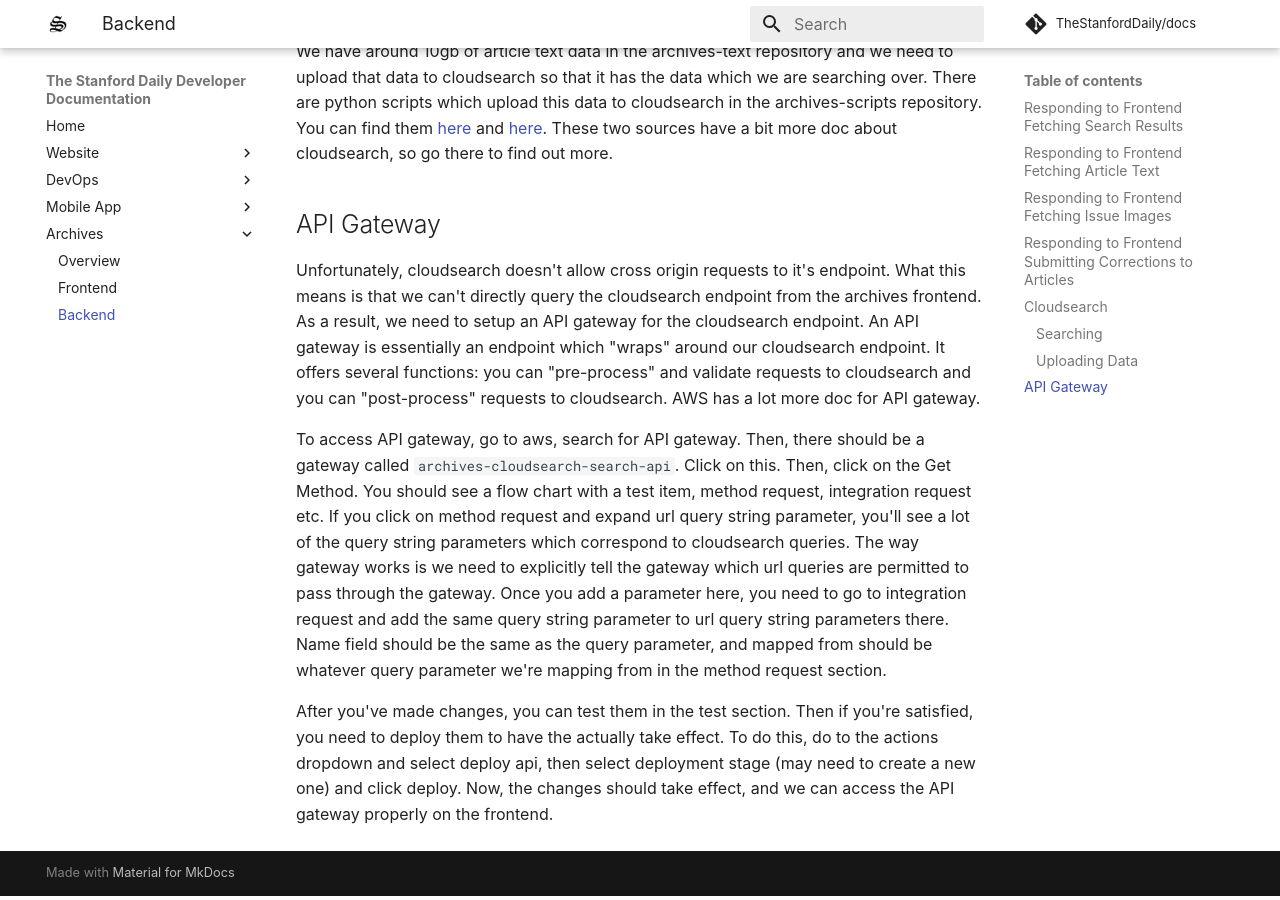
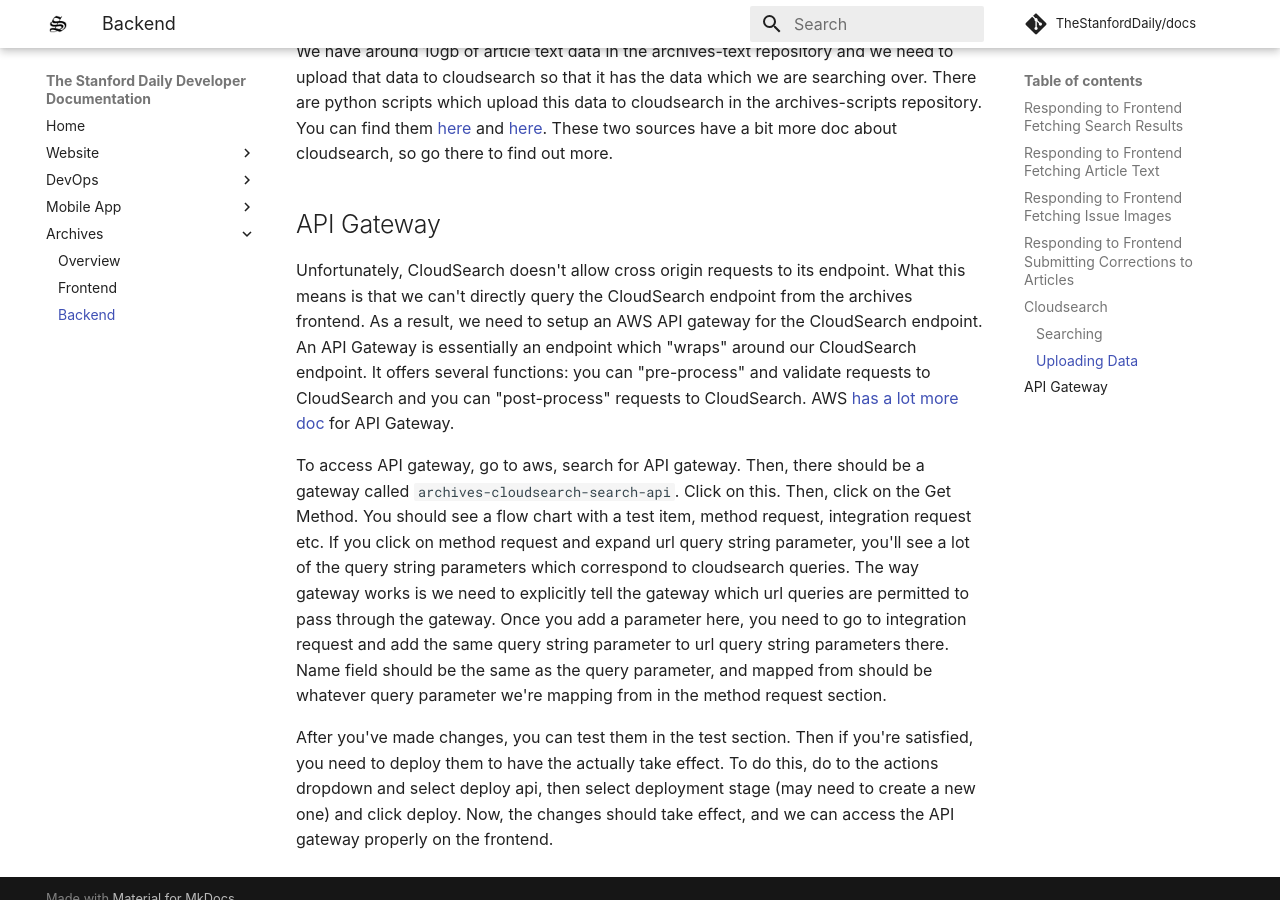
Before and after one commit to TheStanfordDaily/docs, an MkDocs documentation site: the page built from docs/archives/backend.md, in a window 1280 px wide and 900 px high, scrolled down 1889 px. Built offline with MkDocs 1.6.1 and Material for MkDocs 9.7.7, drawn with Linux system fonts in a browser that asks for light colours; some web fonts are replaced; comment, search, counter and statistics services are not loaded.

Commit message:
Update docs/archives/backend.md
Co-authored-by: Ashwin Ramaswami <aramaswamis@gmail.com>

```diff
--- a/docs/archives/backend.md
+++ b/docs/archives/backend.md
@@ -37,7 +37,7 @@
 We have around 10gb of article text data in the archives-text repository and we need to upload that data to cloudsearch so that it has the data which we are searching over. There are python scripts which upload this data to cloudsearch in the archives-scripts repository. You can find them [here](https://github.com/thestanforddaily/archives-scripts) and [here](https://github.com/TheStanfordDaily/archives-scripts/tree/master/cloudsearch). These two sources have a bit more doc about cloudsearch, so go there to find out more.
 
 ## API Gateway
-Unfortunately, cloudsearch doesn't allow cross origin requests to it's endpoint. What this means is that we can't directly query the cloudsearch endpoint from the archives frontend. As a result, we need to setup an API gateway for the cloudsearch endpoint. An API gateway is essentially an endpoint which "wraps" around our cloudsearch endpoint. It offers several functions: you can "pre-process" and validate requests to cloudsearch and you can "post-process" requests to cloudsearch. AWS has a lot more doc for API gateway.
+Unfortunately, CloudSearch doesn't allow cross origin requests to its endpoint. What this means is that we can't directly query the CloudSearch endpoint from the archives frontend. As a result, we need to setup an AWS API gateway for the CloudSearch endpoint. An API Gateway is essentially an endpoint which "wraps" around our CloudSearch endpoint. It offers several functions: you can "pre-process" and validate requests to CloudSearch and you can "post-process" requests to CloudSearch. AWS [has a lot more doc](https://docs.aws.amazon.com/apigateway/latest/developerguide/welcome.html) for API Gateway.
 
 To access API gateway, go to aws, search for API gateway. Then, there should be a gateway called `archives-cloudsearch-search-api`. Click on this. Then, click on the Get Method. You should see a flow chart with a test item, method request, integration request etc. If you click on method request and expand url query string parameter, you'll see a lot of the query string parameters which correspond to cloudsearch queries. The way gateway works is we need to explicitly tell the gateway which url queries are permitted to pass through the gateway. Once you add a parameter here, you need to go to integration request and add the same query string parameter to url query string parameters there. Name field should be the same as the query parameter, and mapped from should be whatever query parameter we're mapping from in the method request section.
 
```
